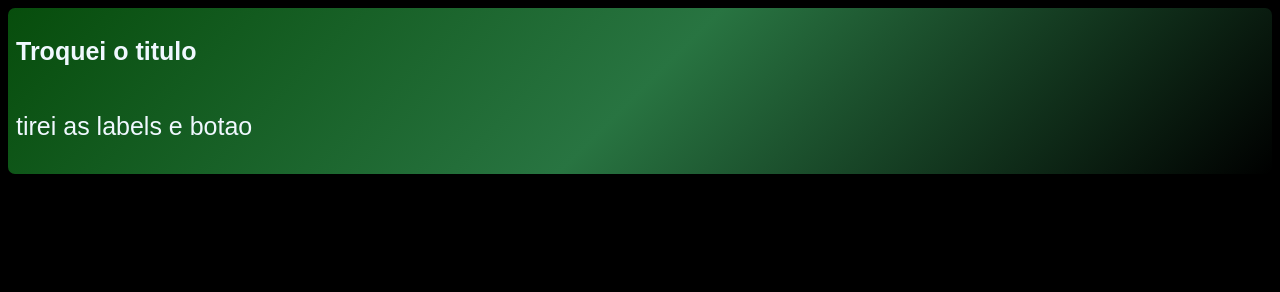
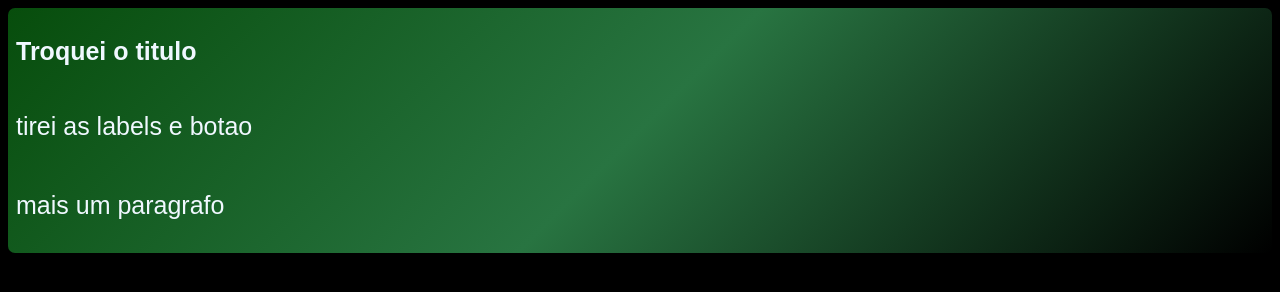
Before and after one commit to Thiago-444/aprendendo_git, a plain HTML site: page index.html in a window 1280 px wide. Drawn offline with Linux system fonts and the light colour scheme.

Commit message:
mais um paragrafo

```diff
--- a/index.html
+++ b/index.html
@@ -14,6 +14,8 @@
         <section class="container">
             <h1>Troquei o titulo</h1>
             <p>tirei as labels e botao</p>
+
+            <p>mais um paragrafo</p>
         </section>
         <script src="./JavaScript/main.js"></script>
     </div>
```
